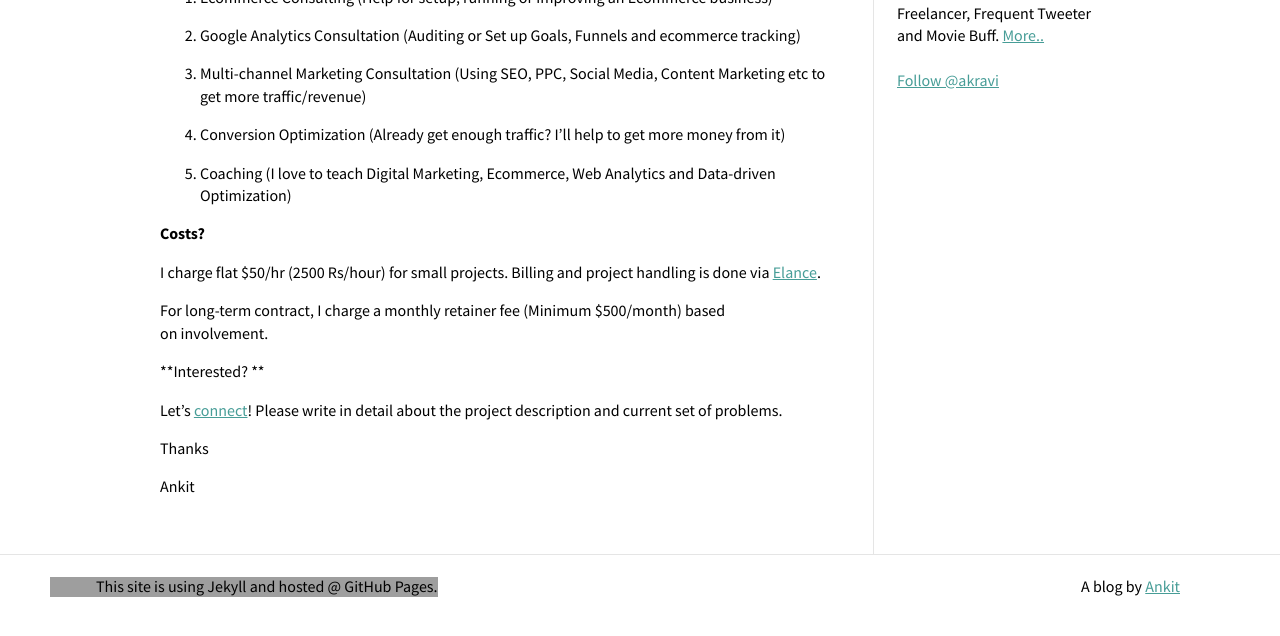
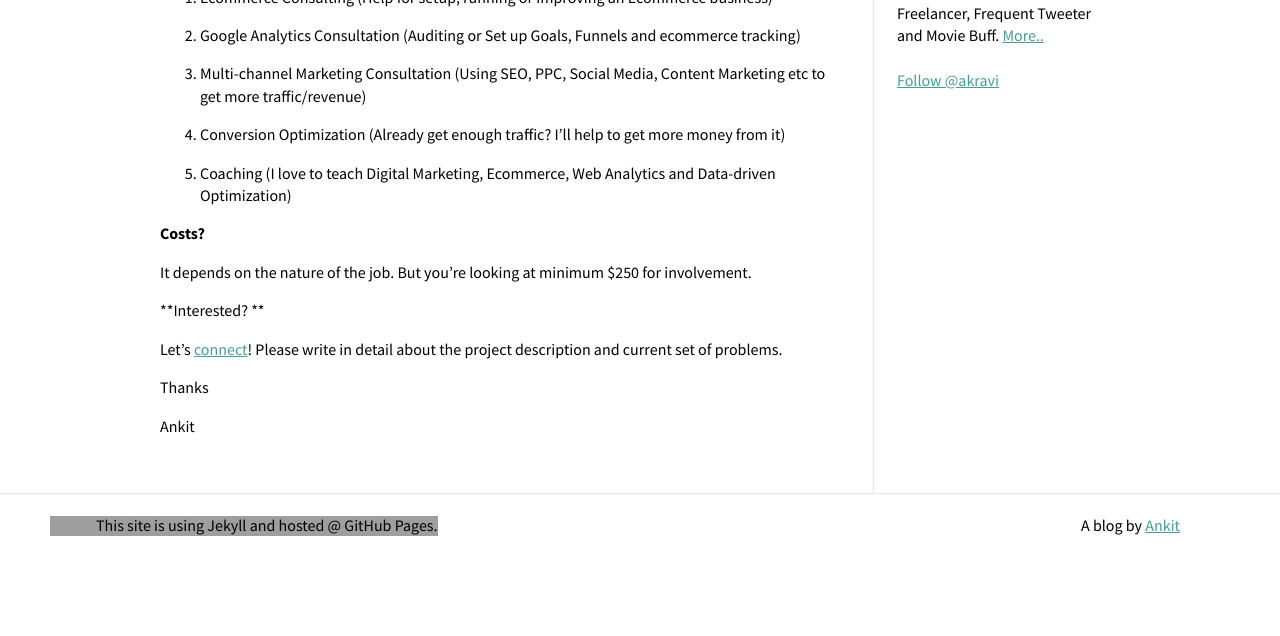
Before and after one commit to ankit7/ankit7.github.io, a Jekyll site: the page built from hire-ankit/index.markdown, in a window 1280 px wide, cut to the strip 249-885 px from the top of the page. Built offline with Jekyll 4.4.1, drawn with Linux system fonts in a browser that asks for light colours; comment, search, counter and statistics services are not loaded; grey boxes are pictures that could not be loaded.

Commit message:
Removed 6194 from Hire Page

```diff
--- a/hire-ankit/index.markdown
+++ b/hire-ankit/index.markdown
@@ -25,9 +25,7 @@ Thanks for being interested in working with me.
 
 **Costs?**
 
-I charge flat $50/hr (2500 Rs/hour) for small projects. Billing and project handling is done via [Elance](http://bit.ly/startby).
-
-For long-term contract, I charge a monthly retainer fee (Minimum $500/month) based on involvement.
+It depends on the nature of the job. But you're looking at minimum $250 for involvement.
 
 **Interested? **
 
```
